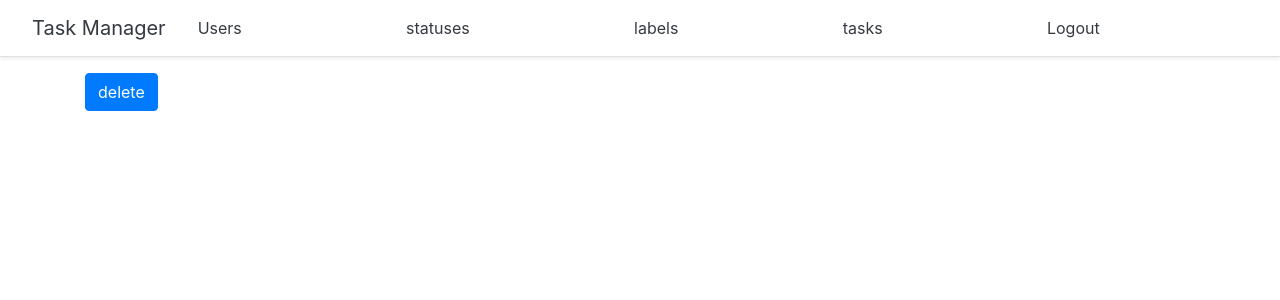
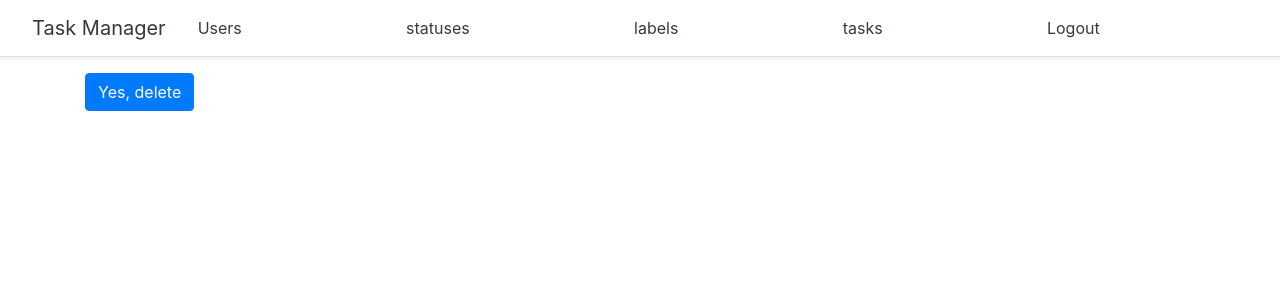
Before and after one commit to Svensson17/python-project-lvl4, a Django app: page /users/1/delete/ in a window 1280 px wide. Shown: the top 300 px of the page. Run offline with Django 4.2, Linux system fonts and the light colour scheme; the first user in the database is signed in; data comes from the database, SQL or seed files in the repository; some libraries are stand-ins or nearby versions.

Commit message:
refactor

```diff
--- a/task_manager/templates/users/delete_user.html
+++ b/task_manager/templates/users/delete_user.html
@@ -7,6 +7,6 @@
 {% block content %}
 <form method="post">{% csrf_token %}
     {% bootstrap_form form %}
-    <input class="btn btn-primary" type="submit" value="{% trans 'delete' %}">
+    <input class="btn btn-primary" type="submit" value="{% trans 'Yes, delete' %}">
 </form>
 {% endblock %}
--- a/task_manager/views.py
+++ b/task_manager/views.py
@@ -62,11 +62,11 @@ class EditUser(LoginRequiredMixin, SuccessMessageMixin, CheckUserForDeleteMixin,
         return reverse('users')
 
 
-class DeleteUser(LoginRequiredMixin, CheckUserForDeleteMixin, DeleteView):
+class DeleteUser(LoginRequiredMixin, SuccessMessageMixin, CheckUserForDeleteMixin, DeleteView):
     model = get_user_model()
     template_name = 'users/delete_user.html'
     permission_denied_message = _('You do not have permission to modify another user')
-
+    success_message = _('Do you want to delete user?')
     def handle_no_permission(self):
         messages.error(self.request, self.get_permission_denied_message())
         return redirect(reverse_lazy('users'))
```
Also changed, not shown: db.sqlite3, locale/ru/LC_MESSAGES/django.po, 1 other file.
